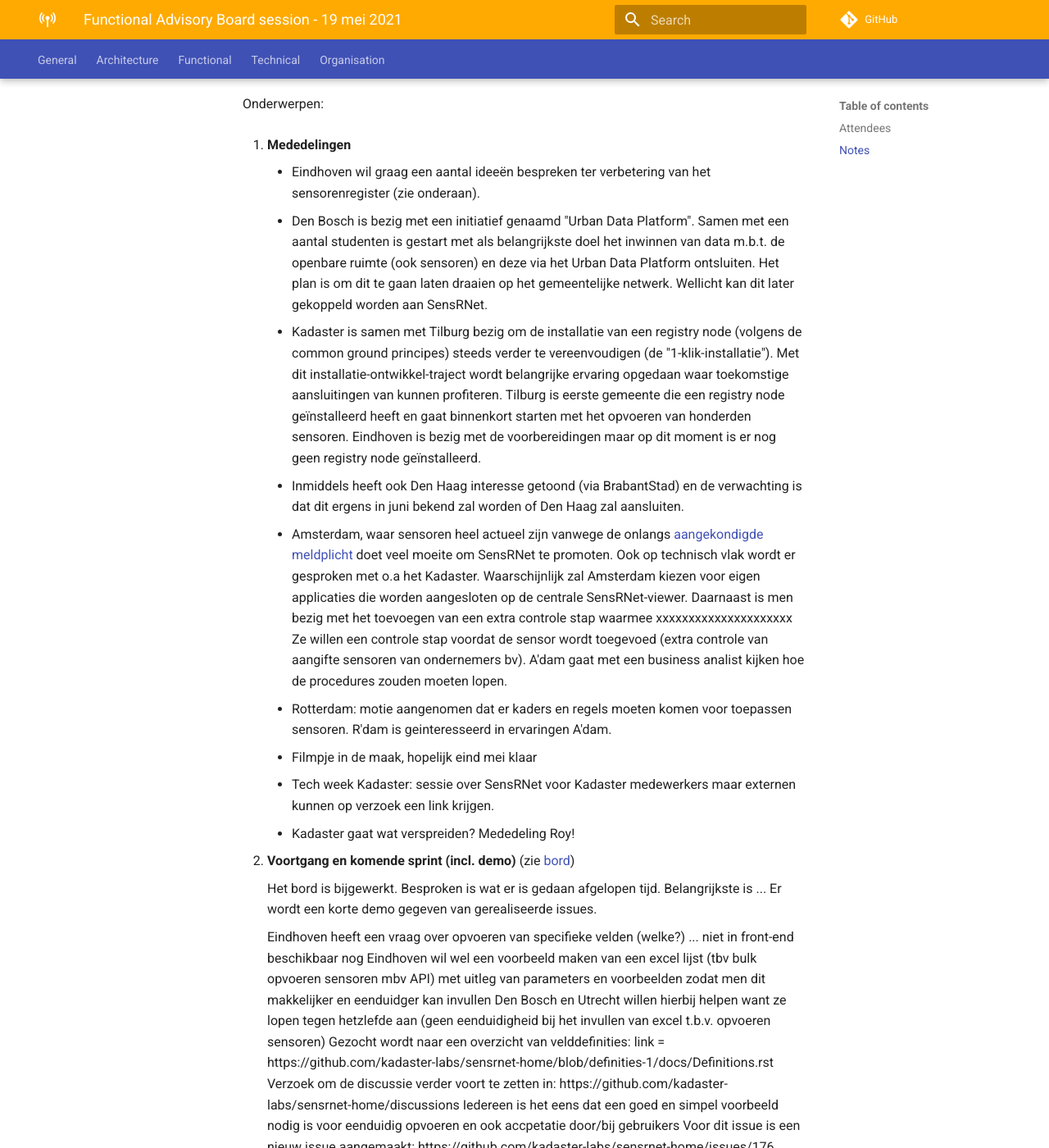
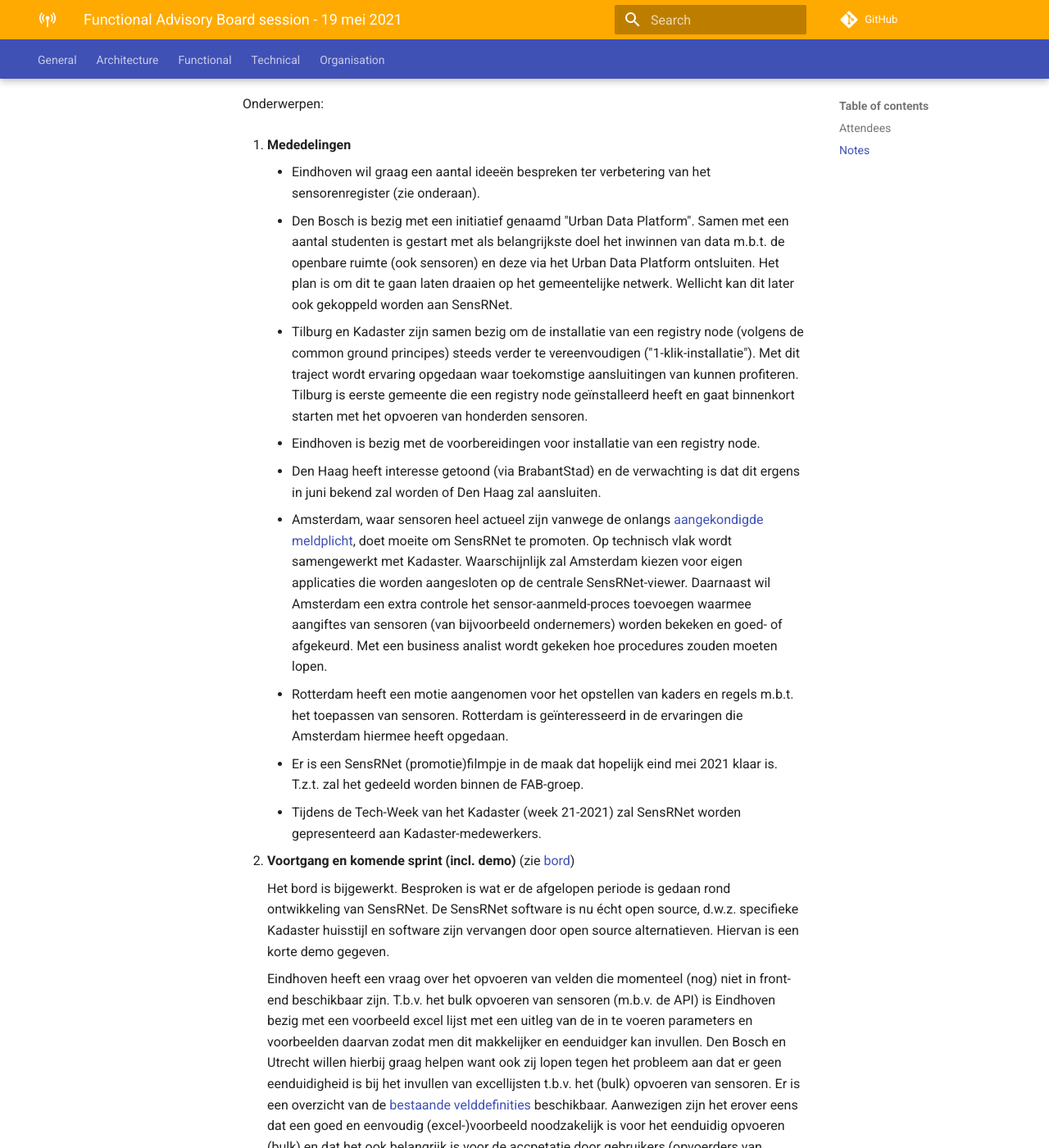
Before and after one commit to kadaster-labs/sensrnet-home, an MkDocs documentation site: the page built from docs/notes/2021-05-19-FAB-notes.md, in a window 1280 px wide and 1400 px high, scrolled down 673 px. Shown: the whole window at 82% size. Built offline with MkDocs 1.6.1 and Material for MkDocs 9.7.7, drawn with Linux system fonts in a browser that asks for light colours; comment, search, counter and statistics services are not loaded; some of the changed text lies outside the part shown.

Commit message:
Update 2021-05-19-FAB-notes.md

```diff
--- a/docs/notes/2021-05-19-FAB-notes.md
+++ b/docs/notes/2021-05-19-FAB-notes.md
@@ -25,36 +25,32 @@
 1. **Mededelingen**
 
      - Eindhoven wil graag een aantal ideeën bespreken ter verbetering van het sensorenregister (zie onderaan).
-     - Den Bosch is bezig met een initiatief genaamd "Urban Data Platform". Samen met een aantal studenten is gestart met als belangrijkste doel het inwinnen van data m.b.t. de openbare ruimte (ook sensoren) en deze via het Urban Data Platform ontsluiten. Het plan is om dit te gaan laten draaien op het gemeentelijke netwerk. Wellicht kan dit later gekoppeld worden aan SensRNet.
-     - Kadaster is samen met Tilburg bezig om de installatie van een registry node (volgens de common ground principes) steeds verder te vereenvoudigen (de "1-klik-installatie"). Met dit installatie-ontwikkel-traject wordt belangrijke ervaring opgedaan waar toekomstige aansluitingen van kunnen profiteren. Tilburg is eerste gemeente die een registry node geïnstalleerd heeft en gaat binnenkort starten met het opvoeren van honderden sensoren. Eindhoven is bezig met de voorbereidingen maar op dit moment is er nog geen registry node geïnstalleerd.
-     - Inmiddels heeft ook Den Haag interesse getoond (via BrabantStad) en de verwachting is dat dit ergens in juni bekend zal worden of Den Haag zal aansluiten.
-     - Amsterdam, waar sensoren heel actueel zijn vanwege de onlangs [aangekondigde meldplicht](https://bekendmakingen.amsterdam.nl/publish/pages/163150/6-4besluitapv-meldplichtsensorenv20210105.pdf) doet veel moeite om SensRNet te promoten. Ook op technisch vlak wordt er gesproken met o.a het Kadaster. Waarschijnlijk zal Amsterdam kiezen voor eigen applicaties die worden aangesloten op de centrale SensRNet-viewer. Daarnaast is men bezig met het toevoegen van een extra controle stap waarmee xxxxxxxxxxxxxxxxxxxxx Ze willen een controle stap voordat de sensor wordt toegevoed (extra controle van aangifte sensoren van ondernemers bv). A'dam gaat met een business analist kijken hoe de procedures zouden moeten lopen.
-     - Rotterdam: motie aangenomen dat er kaders en regels moeten komen voor toepassen sensoren. R'dam is geinteresseerd in ervaringen A'dam.
-     - Filmpje in de maak, hopelijk eind mei klaar
-     - Tech week Kadaster: sessie over SensRNet voor Kadaster medewerkers maar externen kunnen op verzoek een link krijgen.
-     - Kadaster gaat wat verspreiden? Mededeling Roy!
+     - Den Bosch is bezig met een initiatief genaamd "Urban Data Platform". Samen met een aantal studenten is gestart met als belangrijkste doel het inwinnen van data m.b.t. de openbare ruimte (ook sensoren) en deze via het Urban Data Platform ontsluiten. Het plan is om dit te gaan laten draaien op het gemeentelijke netwerk. Wellicht kan dit later ook gekoppeld worden aan SensRNet.
+     - Tilburg en Kadaster zijn samen bezig om de installatie van een registry node (volgens de common ground principes) steeds verder te vereenvoudigen ("1-klik-installatie"). Met dit traject wordt ervaring opgedaan waar toekomstige aansluitingen van kunnen profiteren. Tilburg is eerste gemeente die een registry node geïnstalleerd heeft en gaat binnenkort starten met het opvoeren van honderden sensoren.
+     - Eindhoven is bezig met de voorbereidingen voor installatie van een registry node.
+     - Den Haag heeft interesse getoond (via BrabantStad) en de verwachting is dat dit ergens in juni bekend zal worden of Den Haag zal aansluiten.
+     - Amsterdam, waar sensoren heel actueel zijn vanwege de onlangs [aangekondigde meldplicht](https://bekendmakingen.amsterdam.nl/publish/pages/163150/6-4besluitapv-meldplichtsensorenv20210105.pdf), doet moeite om SensRNet te promoten. Op technisch vlak wordt samengewerkt met Kadaster. Waarschijnlijk zal Amsterdam kiezen voor eigen applicaties die worden aangesloten op de centrale SensRNet-viewer. Daarnaast wil Amsterdam een extra controle het sensor-aanmeld-proces toevoegen waarmee aangiftes van sensoren (van bijvoorbeeld ondernemers) worden bekeken en goed- of afgekeurd. Met een business analist wordt gekeken hoe procedures zouden moeten lopen.
+     - Rotterdam heeft een motie aangenomen voor het opstellen van kaders en regels m.b.t. het toepassen van sensoren. Rotterdam is geïnteresseerd in de ervaringen die Amsterdam hiermee heeft opgedaan.
+     - Er is een SensRNet (promotie)filmpje in de maak dat hopelijk eind mei 2021 klaar is. T.z.t. zal het gedeeld worden binnen de FAB-groep.
+     - Tijdens de Tech-Week van het Kadaster (week 21-2021) zal SensRNet worden gepresenteerd aan Kadaster-medewerkers.
 
 2. **Voortgang en komende sprint (incl. demo)** (zie [bord](https://github.com/orgs/kadaster-labs/projects/1))
 
-    Het bord is bijgewerkt. Besproken is wat er is gedaan afgelopen tijd. Belangrijkste is ...
-    Er wordt een korte demo gegeven van gerealiseerde issues.
+    Het bord is bijgewerkt. Besproken is wat er de afgelopen periode is gedaan rond ontwikkeling van SensRNet. De SensRNet software is nu écht open source, d.w.z. specifieke Kadaster huisstijl en software zijn vervangen door open source alternatieven. Hiervan is een korte demo gegeven.
 
-    Eindhoven heeft een vraag over opvoeren van specifieke velden (welke?) ... niet in front-end beschikbaar nog
-    Eindhoven wil wel een voorbeeld maken van een excel lijst (tbv bulk opvoeren sensoren mbv API) met uitleg van parameters en voorbeelden zodat men dit makkelijker en eenduidger kan invullen
-    Den Bosch en Utrecht willen hierbij helpen want ze lopen tegen hetzlefde aan (geen eenduidigheid bij het invullen van excel t.b.v. opvoeren sensoren)
-    Gezocht wordt naar een overzicht van velddefinities: link = https://github.com/kadaster-labs/sensrnet-home/blob/definities-1/docs/Definitions.rst
-    Verzoek om de discussie verder voort te zetten in: https://github.com/kadaster-labs/sensrnet-home/discussions
-    Iedereen is het eens dat een goed en simpel voorbeeld nodig is voor eenduidig opvoeren en ook accpetatie door/bij gebruikers
-    Voor dit issue is een nieuw issue aangemaakt: https://github.com/kadaster-labs/sensrnet-home/issues/176
+    Eindhoven heeft een vraag over het opvoeren van velden die momenteel (nog) niet in front-end beschikbaar zijn. T.b.v. het bulk opvoeren van sensoren (m.b.v. de API) is Eindhoven bezig met een voorbeeld excel lijst met een uitleg van de in te voeren parameters en voorbeelden daarvan zodat men dit makkelijker en eenduidger kan invullen. Den Bosch en Utrecht willen hierbij graag helpen want ook zij lopen tegen het probleem aan dat er geen eenduidigheid is bij het invullen van excellijsten t.b.v. het (bulk) opvoeren van sensoren. Er is een overzicht van de [bestaande velddefinities](https://github.com/kadaster-labs/sensrnet-home/blob/definities-1/docs/Definitions.rst) beschikbaar. Aanwezigen zijn het erover eens dat een goed en eenvoudig (excel-)voorbeeld noodzakelijk is voor het eenduidig opvoeren (bulk) en dat het ook belangrijk is voor de accpetatie door gebruikers (opvoerders van sensoren). Voor dit onderwerp is een nieuw [issue](https://github.com/kadaster-labs/sensrnet-home/issues/176) aangemaakt.
+
+    GitHub biedt de mogelijkheid om op 1 plek de [gezamenlijke discussie](https://github.com/kadaster-labs/sensrnet-home/discussions) verder te voeren. Het verzoek is om dat ook voor bovenstaande discussie en voortgang te gebruiken.
 
 
 3. **Pilot(s)** (Kadaster)
 
+    2 vragen op de agenda:
     Hoe gaan we om met nieuwe aanmeldingen voor de pilot?
     Hoe gaan we om met losse pilot initiatieven?
 
-    Hoe kunnen we meer partijen krijgen voor de pilot
-    Lossen pilot-initiatieven, hoe gaan we hiermee om? Ofwel, hoe houden we regie op uitvoering van pilots zodat we niet door elkaar gaan lopen
+    Hoe kunnen we meer partijen krijgen voor de pilot?
+    Losse pilot-initiatieven, hoe gaan we hiermee om? Ofwel, hoe houden we regie op uitvoering van pilots zodat we niet door elkaar gaan lopen
     Pilot wellicht uitgevoerd binnen G40, is een lopend initiatief
 
     Er is niet heel veel nodig om op te schalen naar bv 12 gemeentes. Dat creëert ook draagvlak en kan als een vliegwiel werken, ook qua financiering.
@@ -66,7 +62,7 @@
 
 5. **Wvttk en Afsluiting**
 
-    Utrecht: check gedaan - technisch kan het, financiering is nog een probleem en kan nog tijd kosten.
+    Utrecht meldt dat Status SensRNet bij Utrecht: check gedaan - technisch kan het, financiering is nog een probleem en kan nog tijd kosten.
     Eindhoven: x,y in docs blijkt bij invoeren latitude, longitude (verwarring over coördinatensysteem). Issue https://github.com/kadaster-labs/sensrnet-home/issues/177
     Tilburg: excel voorbeeld Eindhoven delen, zie ook info over het delen in issue 176 https://github.com/kadaster-labs/sensrnet-home/issues/176
     Den Bosch: pushen om reg.node te krijgen, stroef en stug, er gebeurd dus wel wat
```
